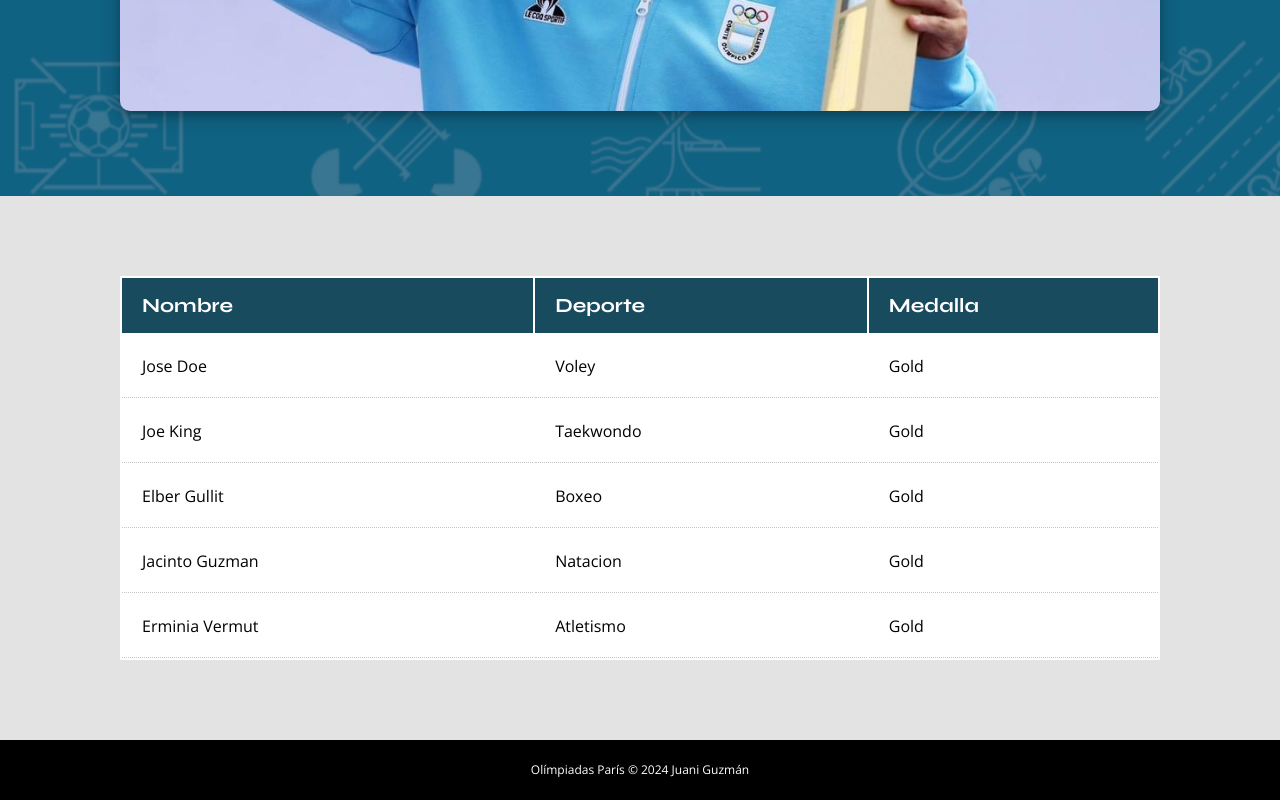
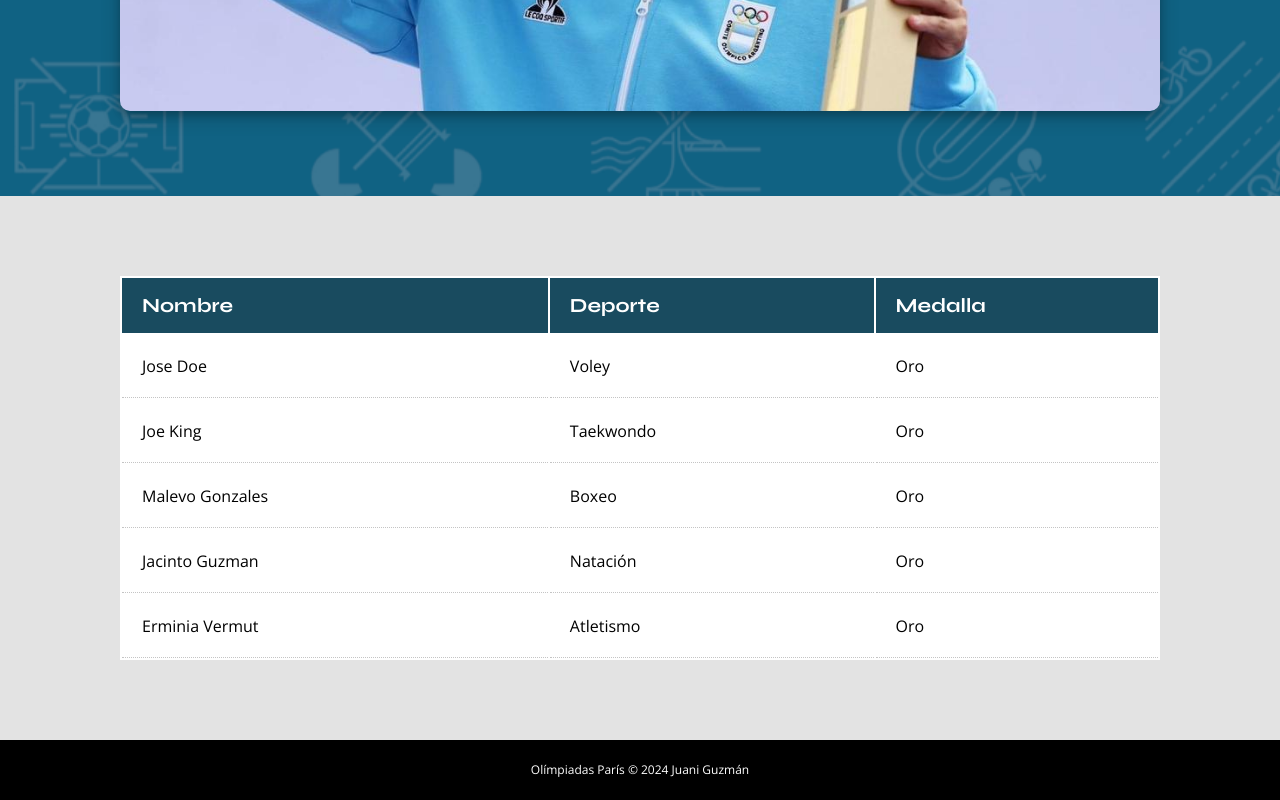
Before and after one commit to PandaHaze/Juegos-Olimpicos, a plain HTML site: page index.html in a window 1280 px wide. Shown: the part 2101-2901 px from the top of the page. Drawn offline with nearby package versions, Linux system fonts and the light colour scheme.

Commit message:
Subir al reposotirio de git

```diff
--- a/index.html
+++ b/index.html
@@ -101,27 +101,27 @@
             <tr>
                 <td>Jose Doe</td>
                 <td>Voley</td>
-                <td>Gold</td>
+                <td>Oro</td>
             </tr>
             <tr>
                 <td>Joe King</td>
                 <td>Taekwondo</td>
-                <td>Gold</td>
+                <td>Oro</td>
             </tr>
             <tr>
-                <td>Elber Gullit</td>
+                <td>Malevo Gonzales</td>
                 <td>Boxeo</td>
-                <td>Gold</td>
+                <td>Oro</td>
             </tr>
             <tr>
                 <td>Jacinto Guzman</td>
-                <td>Natacion</td>
-                <td>Gold</td>
+                <td>Natación</td>
+                <td>Oro</td>
             </tr>
             <tr>
                 <td>Erminia Vermut</td>
                 <td>Atletismo</td>
-                <td>Gold</td>
+                <td>Oro</td>
             </tr>
         </table>
     </div>
```
